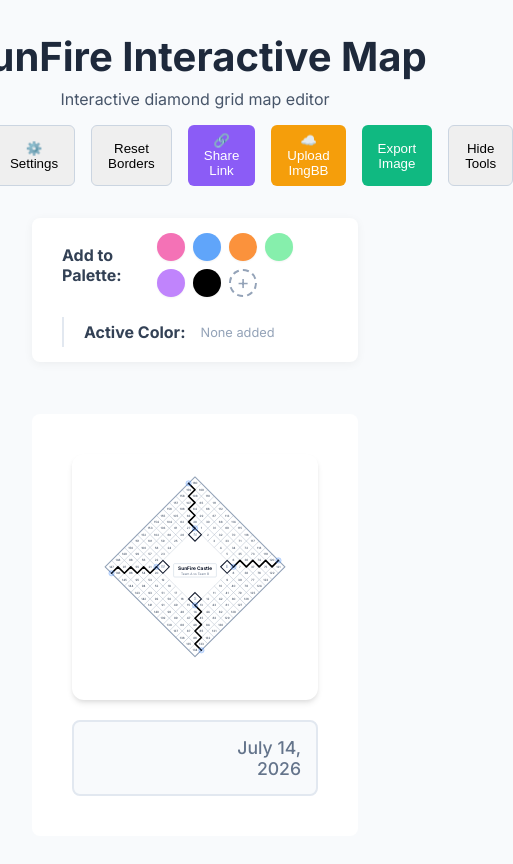
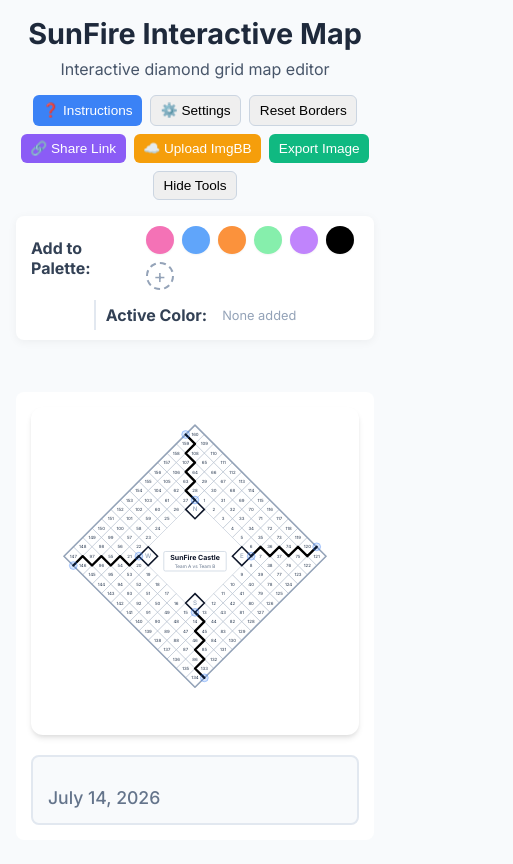
Before and after one commit to Cloudbed-invi/castle-map, a React (Vite) app: page / in a window 390 px wide. Shown: the top 864 px of the page, 513 px wide, since content can reach past the window. Built offline with nearby package versions, Linux system fonts and the light colour scheme.

Commit message:
Enhance mobile responsiveness and UI spacing

```diff
--- a/src/App.jsx
+++ b/src/App.jsx
@@ -286,7 +286,7 @@ function App() {
       <header className="header">
         <h1>SunFire Interactive Map</h1>
         <p>Interactive diamond grid map editor</p>
-        <div style={{ marginTop: '1rem', display: 'flex', gap: '1rem', justifyContent: 'center' }}>
+        <div className="header-buttons" style={{ marginTop: '1rem', display: 'flex', gap: '0.5rem', justifyContent: 'center', flexWrap: 'wrap' }}>
           <button onClick={() => setShowHelp(true)} style={{ padding: '0.5rem 1rem', borderRadius: '6px', backgroundColor: '#3b82f6', color: 'white', border: 'none', cursor: 'pointer', display: 'flex', alignItems: 'center', gap: '0.5rem' }}>
             ❓ Instructions
           </button>
@@ -314,7 +314,7 @@ function App() {
       <main className="main-content" style={{ display: 'flex', flexDirection: 'column', alignItems: 'center' }}>
 
         {showToolbar && (
-          <div className="toolbar" style={{ backgroundColor: 'white', padding: '15px 30px', borderRadius: '8px', marginBottom: '20px', width: '100%', maxWidth: '840px', boxShadow: '0 2px 10px rgba(0,0,0,0.05)', display: 'flex', flexWrap: 'wrap', gap: '20px', alignItems: 'center' }}>
+          <div className="toolbar" style={{ backgroundColor: 'white', borderRadius: '8px', marginBottom: '20px', width: '100%', maxWidth: '840px', boxShadow: '0 2px 10px rgba(0,0,0,0.05)', display: 'flex', flexWrap: 'wrap', gap: '20px', alignItems: 'center' }}>
             <div style={{ display: 'flex', alignItems: 'center', gap: '15px' }}>
               <span style={{ fontWeight: 'bold', color: '#334155' }}>Add to Palette:</span>
               <div className="color-options">
@@ -359,7 +359,7 @@ function App() {
           </div>
         )}
 
-        <div className="export-container" ref={exportRef} style={{ backgroundColor: 'white', padding: '40px', width: '100%', maxWidth: '840px', borderRadius: '8px' }}>
+        <div className="export-container" ref={exportRef} style={{ backgroundColor: 'white', width: '100%', maxWidth: '840px', borderRadius: '8px' }}>
 
           <MapGrid
             cellColors={cellColors}
--- a/src/components/MapGrid.jsx
+++ b/src/components/MapGrid.jsx
@@ -261,7 +261,7 @@ export function MapGrid({ cellColors, activeColor, onCellPointerDown, onCellPoin
     <div className="map-container">
       <svg
         ref={svgRef}
-        width="800" height="800" viewBox="-400 -50 800 800"
+        width="100%" height="100%" viewBox="-400 -50 800 800"
         onPointerDown={() => { if (setSelectedTextId) setSelectedTextId(null); }}
         onPointerMove={handlePointerMove}
         onPointerUp={handlePointerUp}
--- a/src/index.css
+++ b/src/index.css
@@ -43,6 +43,14 @@ body {
   max-width: 1200px;
   margin: 0 auto;
   width: 100%;
+}
+
+.toolbar {
+  padding: 15px 30px;
+}
+
+.export-container {
+  padding: 40px;
 }
 
 .header {
@@ -211,6 +219,61 @@ svg {
   cursor: grab;
 }
 
+.drag-node {
+  cursor: grab;
+}
+
+.drag-node:active {
+  cursor: grabbing;
+}
+
+/* Mobile Responsiveness */
+@media (max-width: 768px) {
+  .app-container {
+    padding: 1rem;
+    gap: 1rem;
+  }
+
+  .header h1 {
+    font-size: 1.8rem;
+  }
+
+  .header-buttons {
+    flex-wrap: wrap;
+    gap: 0.5rem;
+  }
+
+  .header-buttons button {
+    font-size: 0.85rem;
+    padding: 0.4rem 0.6rem !important;
+  }
+
+  .toolbar {
+    padding: 10px 15px;
+    gap: 10px !important;
+    justify-content: center;
+  }
+
+  .export-container {
+    padding: 15px !important;
+  }
+
+  .map-container {
+    padding: 0.5rem;
+  }
+
+  .export-legend {
+    flex-direction: column;
+    align-items: flex-start !important;
+    gap: 15px;
+  }
+
+  .export-legend > div:last-child {
+    text-align: left !important;
+    margin-left: 0 !important;
+  }
+}
+
 .zigzag-path:active {
   cursor: grabbing;
 }
```
